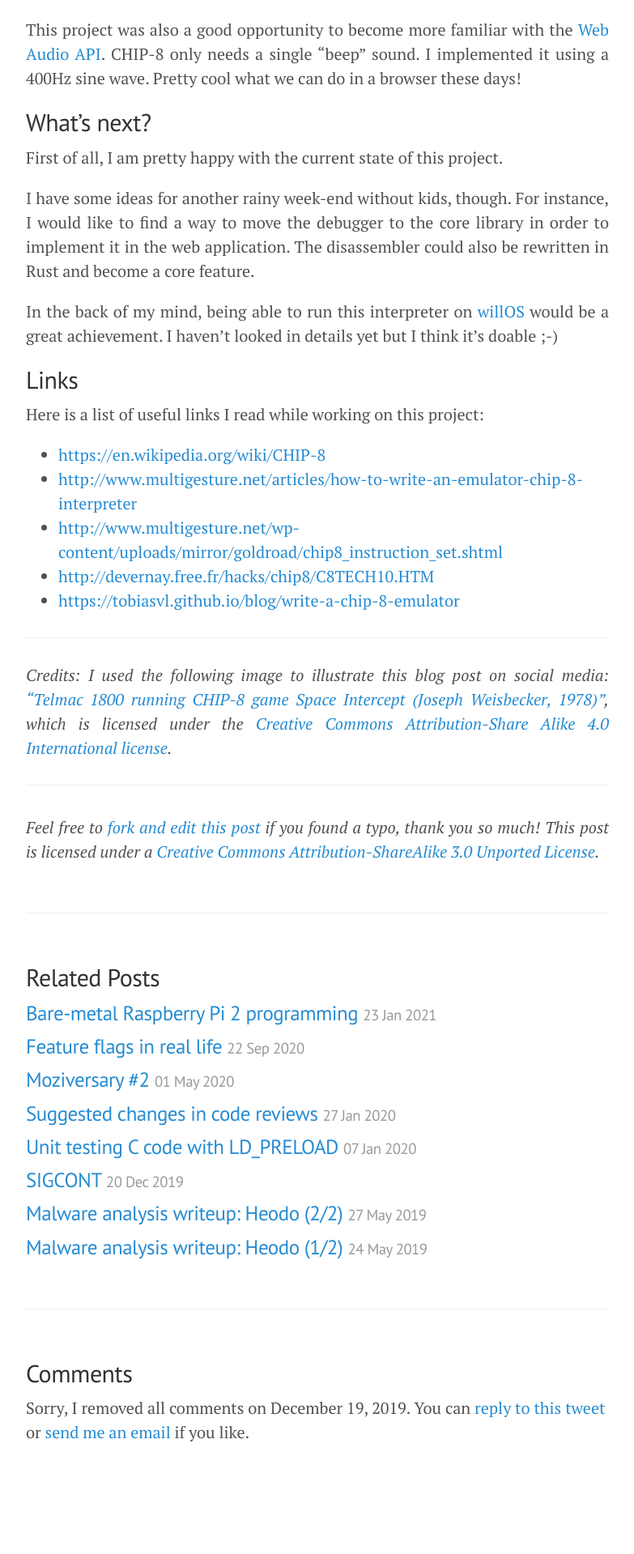
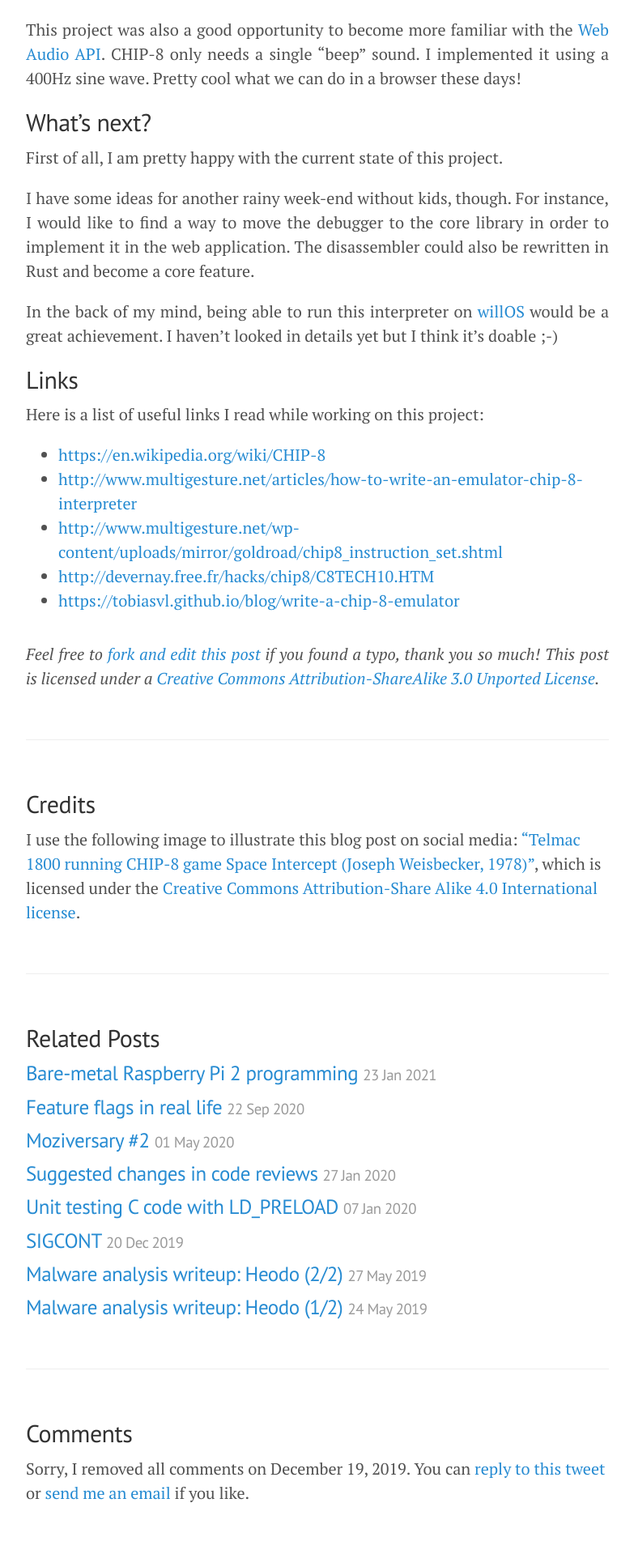
Before and after one commit to willdurand/willdurand.github.io, a Jekyll site: the page built from _posts/2021-01-27-introducing-chipolata-a-chip8-interpreter.md, in a window 1280 px wide. Shown: the part 3336-5255 px from the top of the page at 81% size, without its empty margins (248-1031 px from the left). Built offline with Jekyll 4.4.1, drawn with Linux system fonts in a browser that asks for light colours; before the commit the page ends 5180 px from its top, so only the background shows below that.

Commit message:
Add credits to yaml front-matter

```diff
--- a/_layouts/post.html
+++ b/_layouts/post.html
@@ -54,6 +54,14 @@ layout: main
   </em>
 </div>
 
+{% if page.credits %}
+<section class="post-credits">
+  <h2>Credits</h2>
+
+  {{ page.credits|markdownify }}
+</section>
+{% endif %}
+
 <div class="related">
   <h2>Related Posts</h2>
   <ul class="related-posts" itemscope itemtype="https://schema.org/Blog">
--- a/_posts/2021-01-27-introducing-chipolata-a-chip8-interpreter.md
+++ b/_posts/2021-01-27-introducing-chipolata-a-chip8-interpreter.md
@@ -6,6 +6,13 @@ tldr: false
 location: "Clermont-Fd, France"
 image: /images/posts/2021/01/chip8-space-intercept.webp
 tweet_id: 1354403109053861888
+credits: |
+  I use the following image to illustrate this blog post on social media:
+  ["Telmac 1800 running CHIP-8 game Space Intercept (Joseph Weisbecker,
+  1978)"](https://en.wikipedia.org/wiki/CHIP-8#/media/File:Space_intercept.png),
+  which is licensed under the [Creative Commons Attribution-Share Alike 4.0
+  International license](https://creativecommons.org/licenses/by-sa/4.0/).
+
 ---
 
 A few weeks ago, I wrote a CHIP-8 interpreter named
@@ -129,13 +136,3 @@ Here is a list of useful links I read while working on this project:
 - <http://www.multigesture.net/wp-content/uploads/mirror/goldroad/chip8_instruction_set.shtml>
 - <http://devernay.free.fr/hacks/chip8/C8TECH10.HTM>
 - <https://tobiasvl.github.io/blog/write-a-chip-8-emulator>
-
----
-
-_Credits: I used the following image to illustrate this blog post on social
-media: ["Telmac 1800 running CHIP-8 game Space Intercept (Joseph Weisbecker,
-1978)"](https://en.wikipedia.org/wiki/CHIP-8#/media/File:Space_intercept.png),
-which is licensed under the [Creative Commons Attribution-Share Alike 4.0
-International license](https://creativecommons.org/licenses/by-sa/4.0/)._
-
----
--- a/css/poole.css
+++ b/css/poole.css
@@ -1110,12 +1110,6 @@ a.anchor-link:hover {
   background: transparent url(../images/twitter.png) no-repeat;
 }
 
-.post-comments {
-  padding-top: 2rem;
-  padding-bottom: 2rem;
-  border-top: 1px solid #eee;
-}
-
 .menu-hint {
   background: url(../images/arrow-menu.webp) no-repeat;
   height: 161px;
@@ -1155,6 +1149,13 @@ a.anchor-link:hover {
 
 .post-updates p {
   font-style: italic;
+}
+
+.post-comments,
+.post-credits {
+  padding-top: 2rem;
+  padding-bottom: 2rem;
+  border-top: 1px solid #eee;
 }
 
 @media only screen and (max-width: 1300px) {
@@ -1216,7 +1217,8 @@ a.anchor-link:hover {
   }
 
   .related,
-  .post-comments {
+  .post-comments,
+  .post-credits {
     border-color: #131618;
   }
 
```
